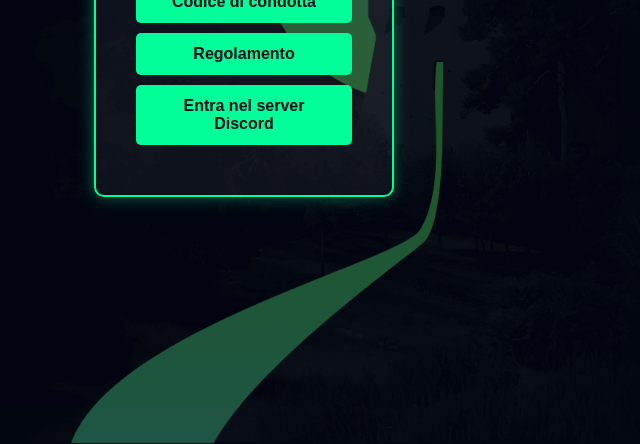
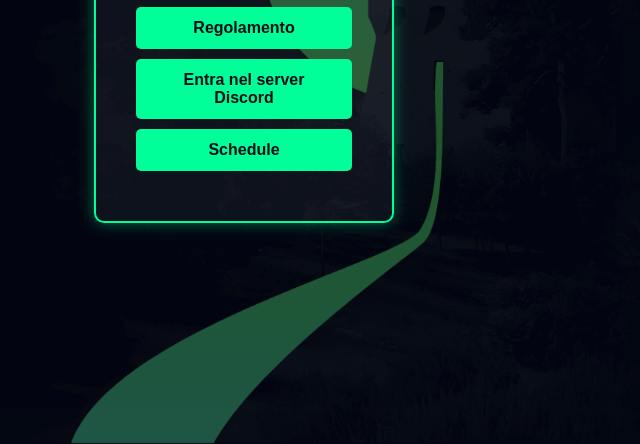
Before and after one commit to Metro-Olografix/links.moca.camp, a plain HTML site: page index.html in a window 1280 px wide. Shown: the part 356-800 px from the top of the page, without its empty margins (396-1036 px from the left). Drawn offline with Linux system fonts and the light colour scheme.

Commit message:
aggiunta schedule

```diff
--- a/index.html
+++ b/index.html
@@ -103,6 +103,7 @@
         <a href="https://moca.camp/codice-di-condotta/index.html" class="btn">Codice di condotta</a>
         <a href="https://moca.camp/regolamento/index.html" class="btn">Regolamento</a>
         <a href="https://discord.gg/JS6jJFUj8S" class="btn">Entra nel server Discord</a>
+        <a href="https://hackertracker.app/schedule/?conf=MOCA2024" class="btn">Schedule</a>
     </div>
 </body>
 </html>
```
